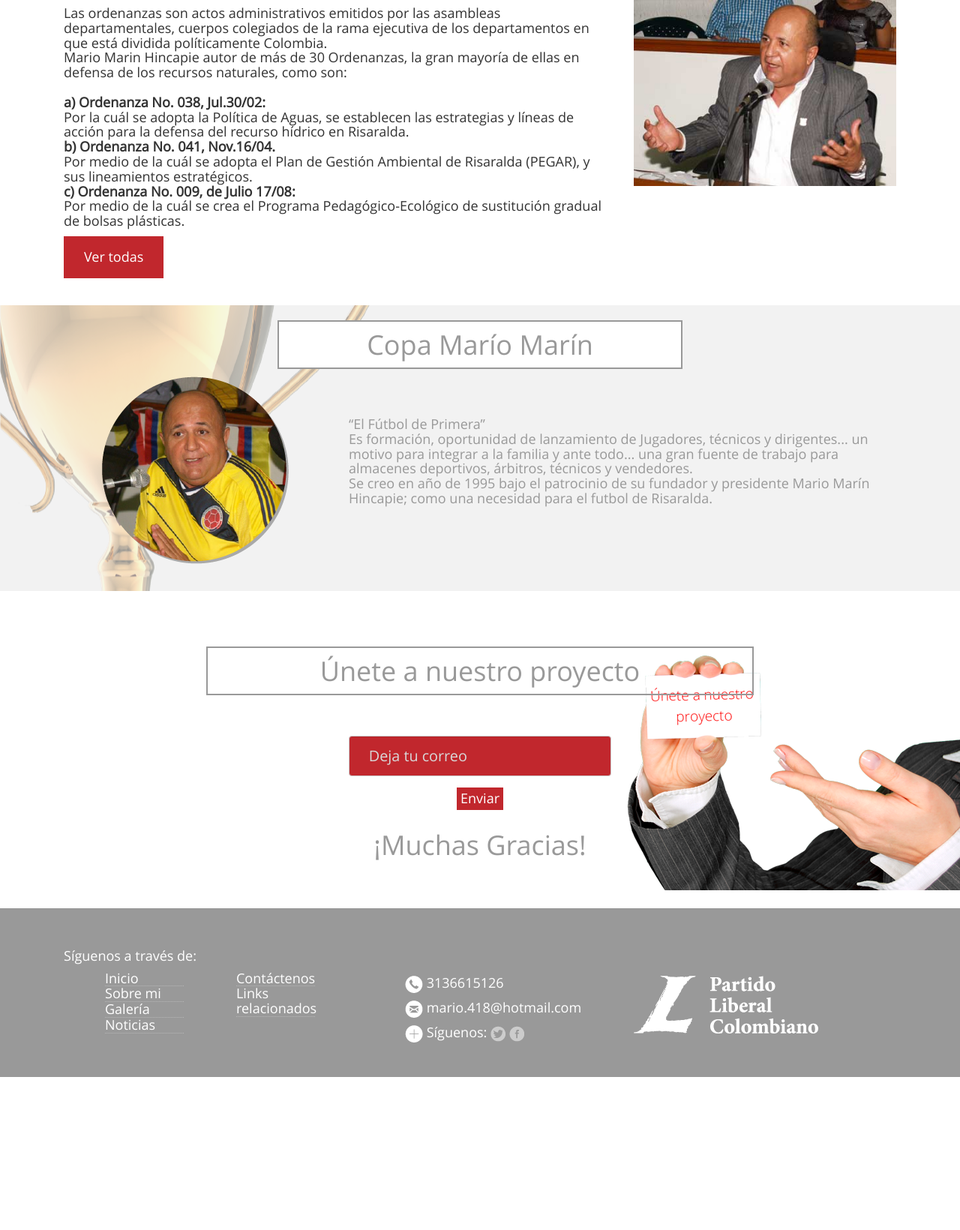
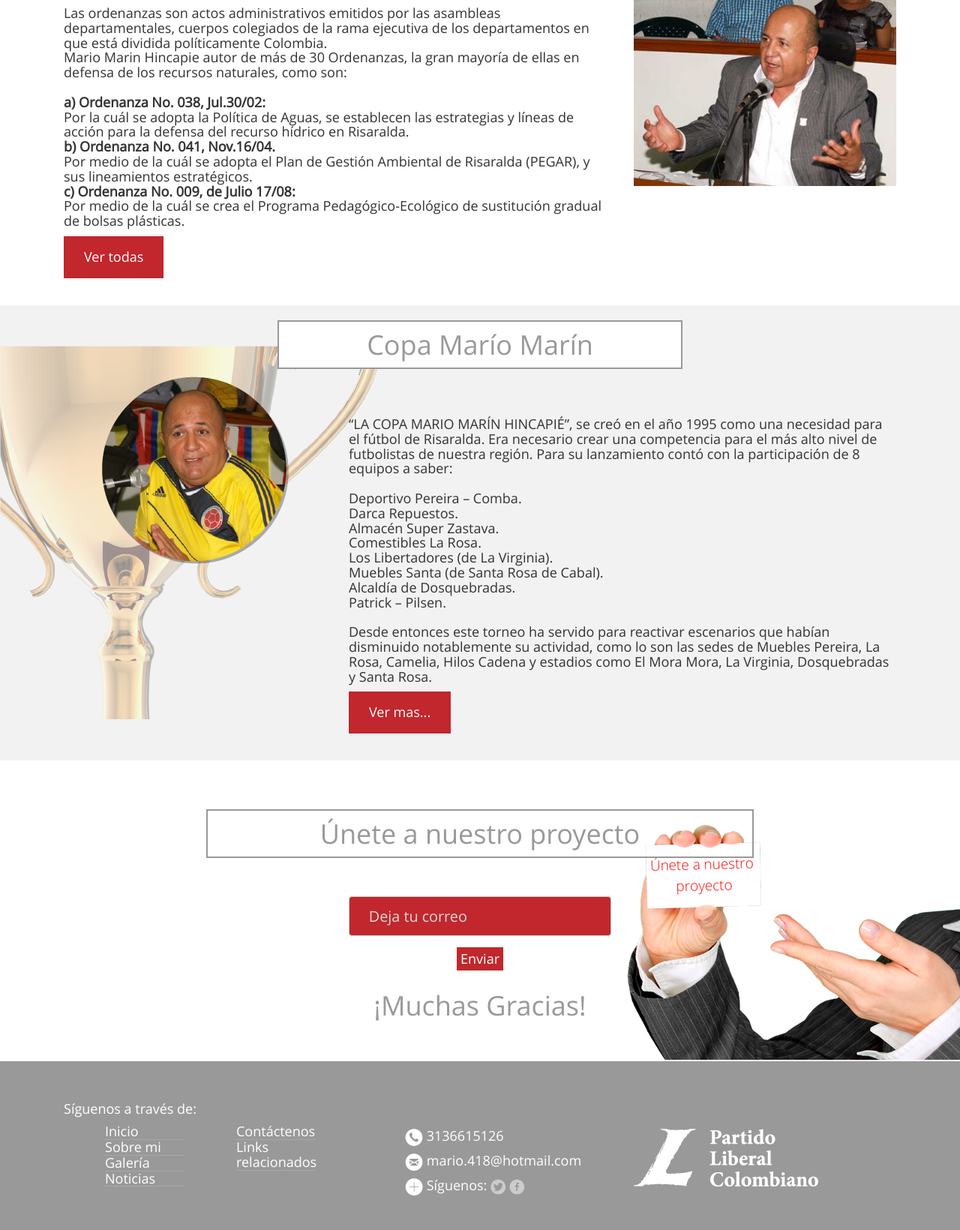
Before and after one commit to jorgegdi12/nueva-mario, a PHP site: page / in a window 1280 px wide. Shown: the part 2128-3768 px from the top of the page at 75% size. Before the commit the page ends 3564 px from the top, so only its background shows below. Run offline with PHP 8.4, Linux system fonts and the light colour scheme; some libraries are stand-ins or nearby versions.

Commit message:
Actualizacion3

```diff
--- a/css/estilos.css
+++ b/css/estilos.css
@@ -217,8 +217,19 @@ textarea {
   background-color: #fff;
 }
 #copa p{
-  color:#999;
   padding-top:3em;
+}
+#copa button{
+  background-color:#C1272D;
+  border:none;
+  padding:1em 1.5em;
+}
+#copa a{
+  color:#fff;
+  text-decoration: none;
+}
+#copa a:hover{
+  color:#000;
 }
 .borde{
   border: 2px solid #999;
@@ -228,11 +239,11 @@ textarea {
   color:#999;
   border: 2px solid #999;
   padding:0.3em 0.5em;
-  margin-bottom: 1.5em;
+  margin-bottom: 1.4em;
 }
 .fondo{
-  padding-top: 3em;
-  padding-bottom: 3em;
+  padding-top: 2.5em;
+  padding-bottom: 2.5em;
   background-image: url(../imagenes/inscripcion.png);
   background-repeat:no-repeat;
     background-position:right top;
--- a/index.html
+++ b/index.html
@@ -191,10 +191,24 @@
                 </div>
                 <div class="col-lg-8 ">
                   <p>
-                     “El Fútbol de Primera” <br>
-                      Es formación, oportunidad de lanzamiento de Jugadores, técnicos y dirigentes... un motivo para integrar a la familia y ante todo... una gran fuente de trabajo para almacenes deportivos, árbitros, técnicos y vendedores. <br>
-                      Se creo en año de 1995 bajo el patrocinio de su fundador y presidente Mario Marín Hincapie; como una necesidad para el futbol de Risaralda.
+                  “LA COPA MARIO MARÍN HINCAPIÉ”, se creó en el año 1995 como una necesidad para el fútbol de Risaralda.  Era necesario crear una competencia para el más alto nivel de futbolistas de nuestra región. Para su lanzamiento contó con la participación de 8 equipos a saber: <br><br>
+                      Deportivo Pereira – Comba.<br>
+                      Darca Repuestos.<br>
+                      Almacén Super Zastava.<br>
+                      Comestibles La Rosa.<br>
+                      Los Libertadores  (de La Virginia).<br>
+                      Muebles Santa  (de Santa Rosa de Cabal).<br>
+                      Alcaldía de Dosquebradas.<br>
+                      Patrick – Pilsen.<br><br>
+                      Desde entonces este torneo ha servido para reactivar escenarios que habían disminuido notablemente su actividad, como lo son las sedes de Muebles Pereira, La Rosa, Camelia, Hilos Cadena y estadios como El Mora Mora, La Virginia, Dosquebradas y Santa Rosa.
                   </p>
+                  <button><a data-toggle="collapse" href="#collapseExample" aria-expanded="false" aria-controls="collapseExample" href="ordenanzas.html">Ver mas...</a></button>
+                  <div class="collapse" id="collapseExample">
+                    <div class="well">
+                       <br>
+                      “LA COPA MARIO MARÍN HINCAPIÉ” ha surtido a los equipos risaraldenses de Primera C, con sus jugadores más destacados, lo que ha traído a muchos jóvenes en busca de la oportunidad de mostrarse en el mismo trampolín.  Por esto, equipos como:  DEPORTIVO PEREIRA, LA VIRGINIA, MUEBLES SANTA, GERENCIAR, RISARALDA FÚTBOL CLUB, LA CANTERA – TAZMANIA, REAL SOCIEDAD Y DIAMANTE COMFAMILIAR; que participan a NIVEL NACIONAL, agradecen a  “LA COPA MARIO MARÍN HINCAPIÉ” la oportunidad de haber participado en sus campeonatos, donde a pesar de no haber logrado ser campeones... sí lograron formar íntegramente a sus jugadores para enfrentarse contra rivales de jerarquía como AUDIFARMA, CHAMPIÑONES DE RISARALDA, AGUA CABAL, PATRICK CARTAGO, MUEBLES BL., U.T.P., UNILIBRE, etc..
+                    </div>
+                  </div>
                 </div>
               </div>
         </div>
```
